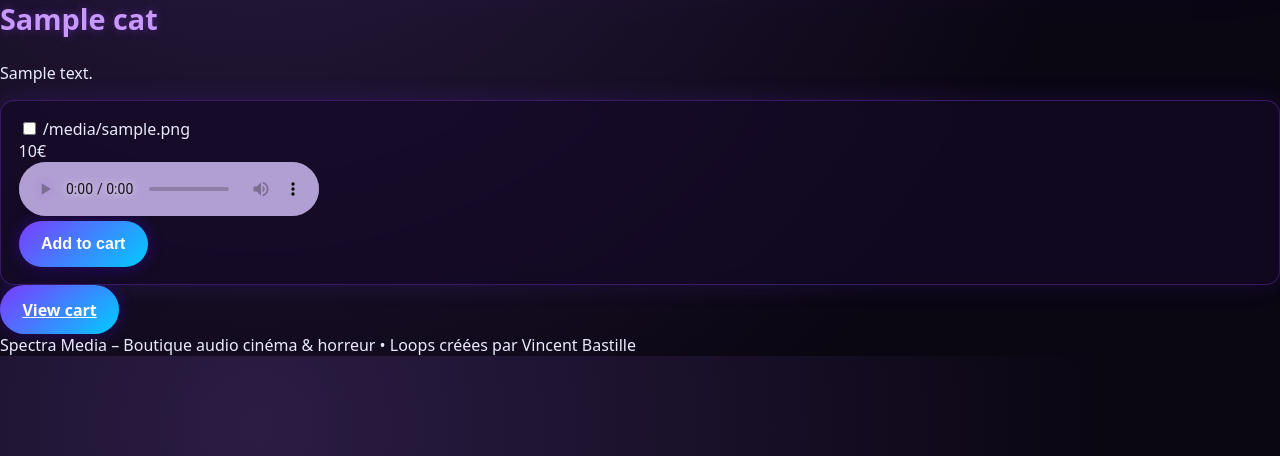
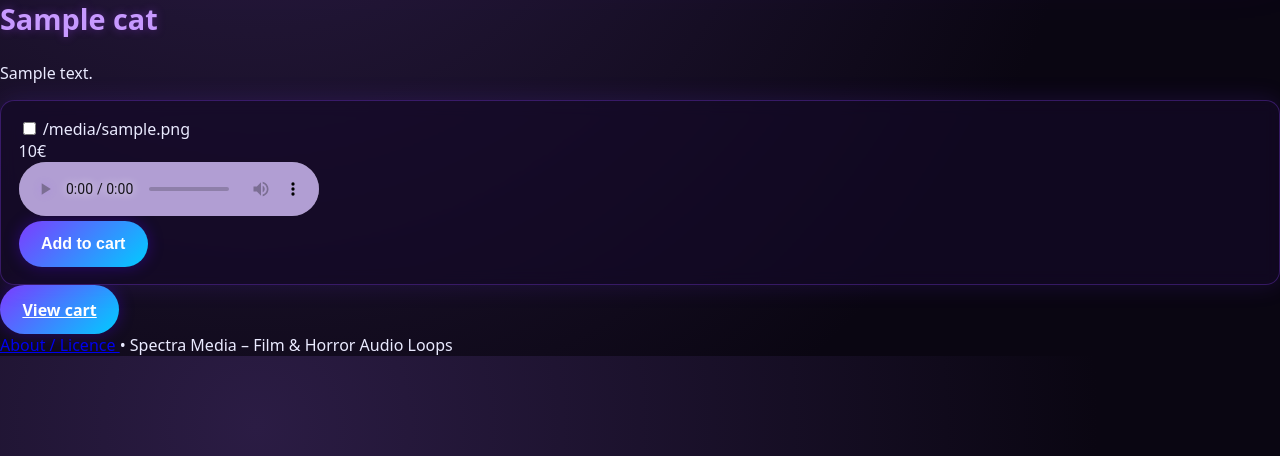
Before and after one commit to vincentbastille10/cinema_loops_shopping, a Flask app: template templates/index.html in a window 1280 px wide. Shown: the part 344-800 px from the top of the page. Run offline with Flask 3, Linux system fonts and the light colour scheme; the template is opened without the code that fills it: most values are stand-ins (such as "Sample title", 1, 10 or a date in 2020); some libraries are stand-ins or nearby versions.

Commit message:
Update index.html

```diff
--- a/templates/index.html
+++ b/templates/index.html
@@ -109,9 +109,13 @@
     </div>
   </main>
 
-  <footer>
-    Spectra Media – Boutique audio cinéma & horreur • Loops créées par Vincent Bastille
-  </footer>
+ <footer>
+  <a href="{{ url_for('about_page', lang=lang) }}" class="footer-link">
+    About / Licence
+  </a>
+  • Spectra Media – Film & Horror Audio Loops
+</footer>
+
 
   <script>
     // --- Gestion de la langue (FR/EN) ---
```
